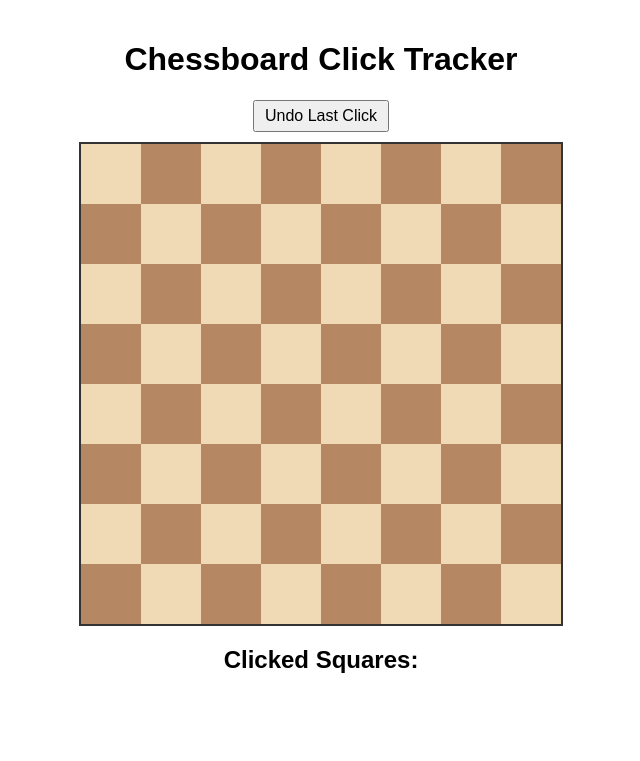
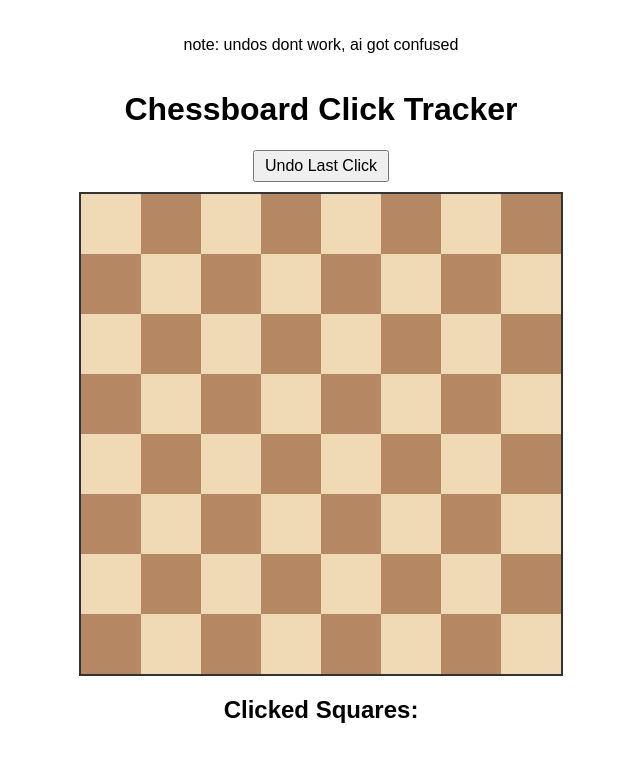
Before and after one commit to tb991/chess-clicker, a plain HTML site: page index.html in a window 1280 px wide. Shown: the whole page, without its empty margins (319-959 px from the left). Drawn offline with Linux system fonts and the light colour scheme.

Commit message:
Update index.html

```diff
--- a/index.html
+++ b/index.html
@@ -60,7 +60,7 @@
 </style>
 </head>
 <body>
-
+<p> note: undos dont work, ai got confused</p>
 <h1>Chessboard Click Tracker</h1>
 <button id="undoBtn">Undo Last Click</button>
 <div class="chessboard" id="chessboard"></div>
```
